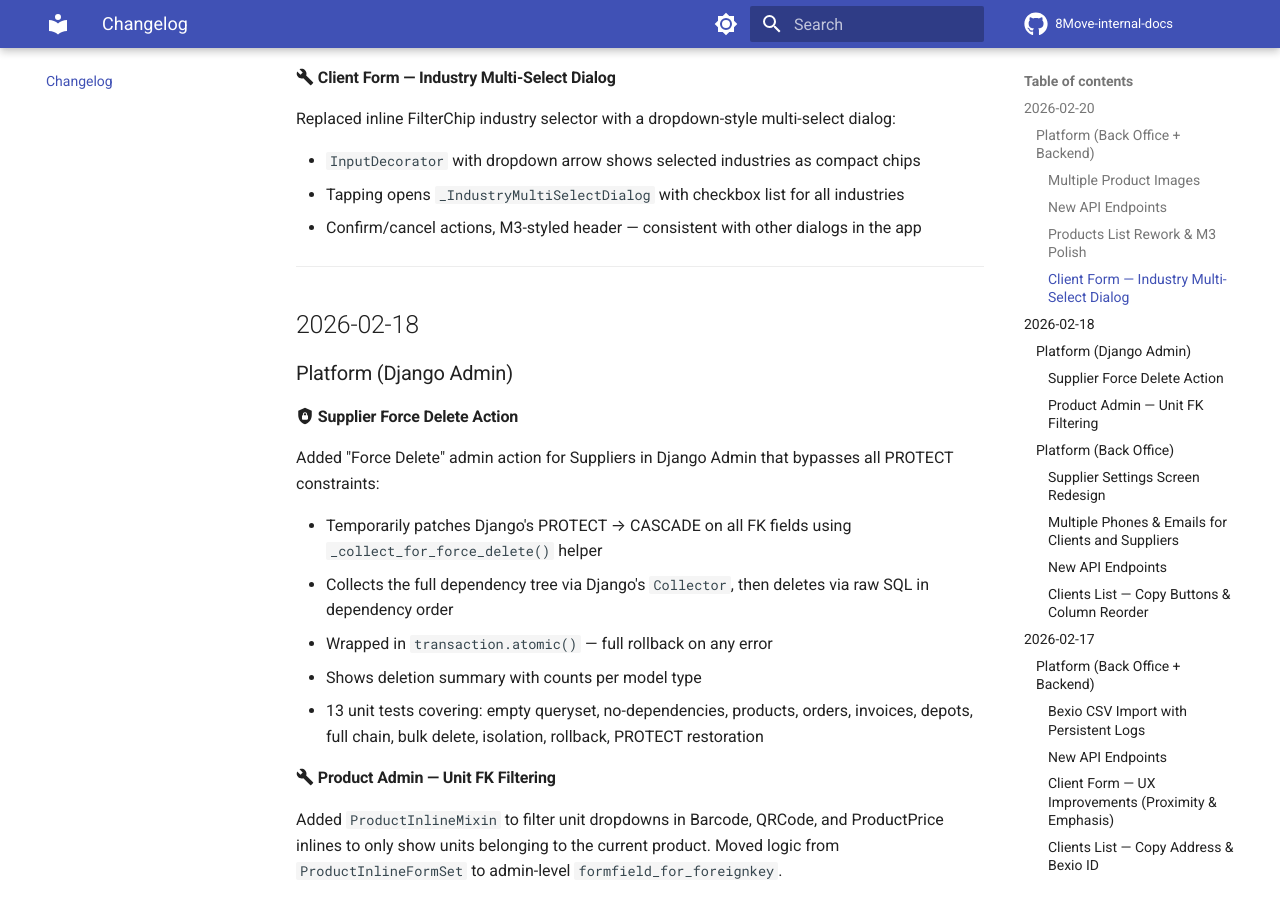
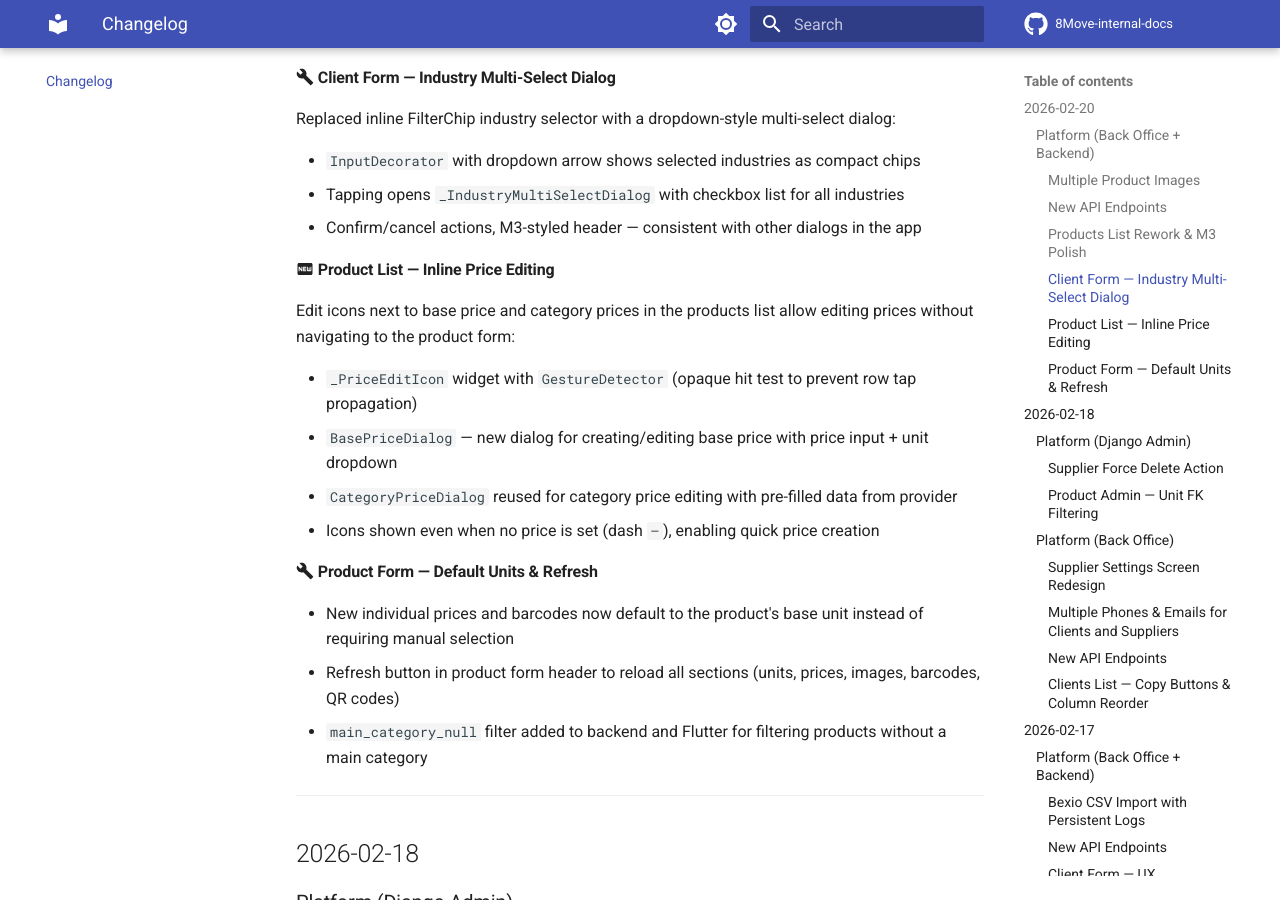
Before and after one commit to MaxShytov/8Move-internal-docs, an MkDocs documentation site: the page built from docs/changelog.md, in a window 1280 px wide and 900 px high, scrolled down 1623 px. Built offline with MkDocs 1.6.1 and Material for MkDocs 9.7.7, drawn with Linux system fonts in a browser that asks for light colours; comment, search, counter and statistics services are not loaded.

Commit message:
docs: add inline price editing, default units, category filter
Co-Authored-By: Claude Opus 4.6 <noreply@anthropic.com>

```diff
--- a/docs/changelog.md
+++ b/docs/changelog.md
@@ -54,6 +54,21 @@ Replaced inline FilterChip industry selector with a dropdown-style multi-select
 - `InputDecorator` with dropdown arrow shows selected industries as compact chips
 - Tapping opens `_IndustryMultiSelectDialog` with checkbox list for all industries
 - Confirm/cancel actions, M3-styled header — consistent with other dialogs in the app
+
+#### :material-new-box: Product List — Inline Price Editing
+
+Edit icons next to base price and category prices in the products list allow editing prices without navigating to the product form:
+
+- `_PriceEditIcon` widget with `GestureDetector` (opaque hit test to prevent row tap propagation)
+- `BasePriceDialog` — new dialog for creating/editing base price with price input + unit dropdown
+- `CategoryPriceDialog` reused for category price editing with pre-filled data from provider
+- Icons shown even when no price is set (dash `—`), enabling quick price creation
+
+#### :material-wrench: Product Form — Default Units & Refresh
+
+- New individual prices and barcodes now default to the product's base unit instead of requiring manual selection
+- Refresh button in product form header to reload all sections (units, prices, images, barcodes, QR codes)
+- `main_category_null` filter added to backend and Flutter for filtering products without a main category
 
 ---
 
--- a/docs/users/supplier-back-office.md
+++ b/docs/users/supplier-back-office.md
@@ -38,6 +38,7 @@ Full product catalog management.
 | Tax rate | Per-product VAT assignment |
 | Categories | Hierarchical categories with images |
 | Category prices | Price overrides per category |
+| Inline price editing | Edit base price and category prices directly from the product list via edit icons (no need to open product form) |
 | Barcodes | EAN-13, QR, UPC/EAN-128, Code39 |
 | Activate/Deactivate | Control product visibility in client apps |
 
```
Also changed, not shown: docs/tasks/current/notes.md (+8 -0 lines).
